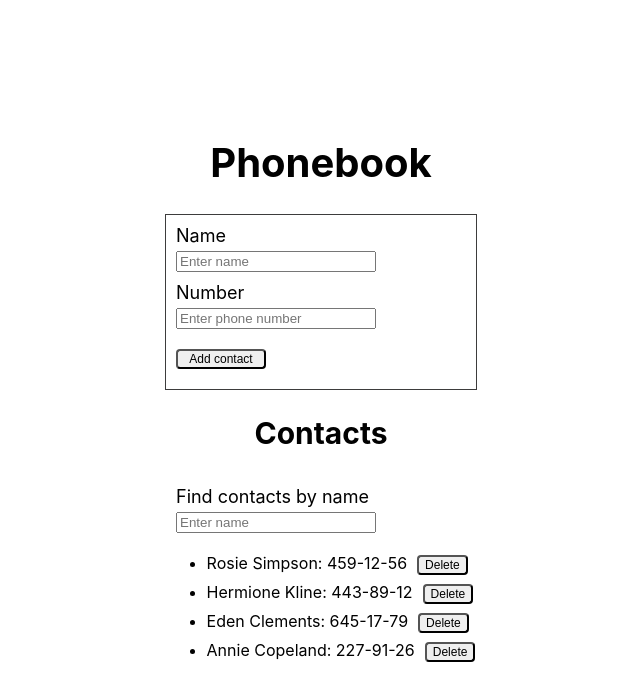
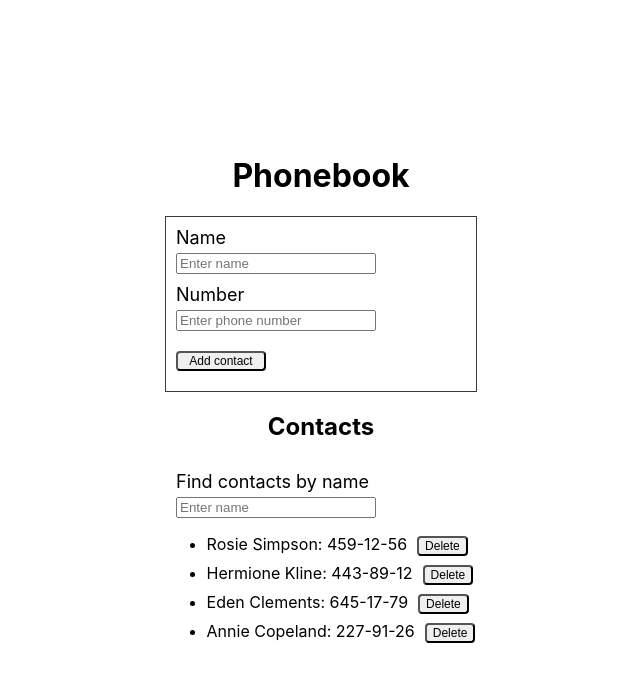
Before and after one commit to joa-kl/goit-react-hw-02-phonebook, a React (Create React App) app: page / in a window 1280 px wide. Shown: the top 700 px of the page, without its empty margins (319-959 px from the left). Built offline with nearby package versions, Linux system fonts and the light colour scheme.

Commit message:
inline style removed

```diff
--- a/src/components/App.jsx
+++ b/src/components/App.jsx
@@ -1,3 +1,4 @@
+import css from './App.module.css';
 import { Component } from "react";
 import { nanoid } from 'nanoid';
 import { ContactForm } from "./Form/ContactForm";
@@ -55,17 +56,7 @@ export class App extends Component {
     const { filter } = this.state;
 
     return (
-      <div
-        style={{
-          height: '100vh',
-          display: 'flex',
-          flexDirection: 'column',
-          justifyContent: 'center',
-          alignItems: 'center',
-          fontSize: 20,
-          color: '#010101',
-        }}
-      >
+      <div className={css.container}>
         <h1>Phonebook</h1>
         <ContactForm handleSubmit={this.handleSubmit} />
         <h2> Contacts</h2>
--- /dev/null
+++ b/src/components/App.module.css
@@ -0,0 +1,9 @@
+.container {
+    height: 100vh;
+    display: flex;
+    flex-direction: column;
+    justify-content: center;
+    align-items: center;
+    font-synthesis: 20;
+    color: #010101,
+}
```
